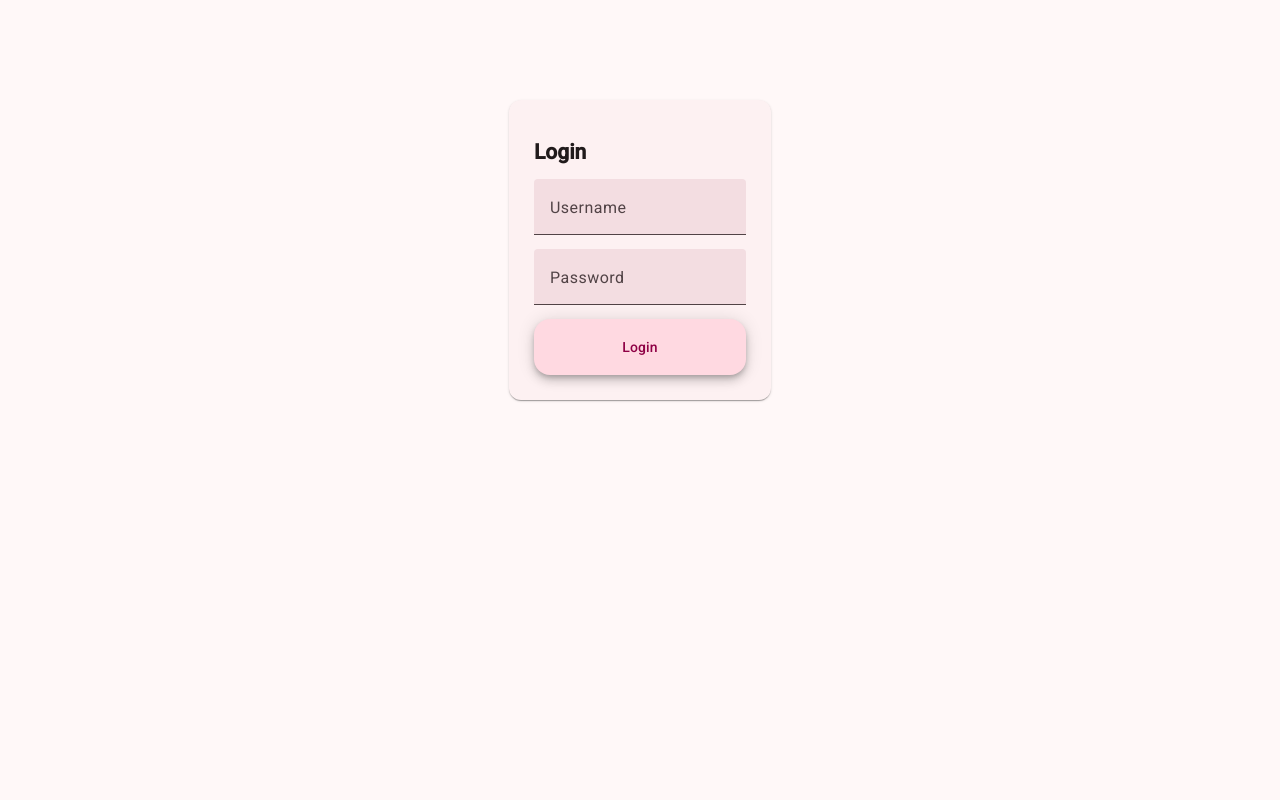
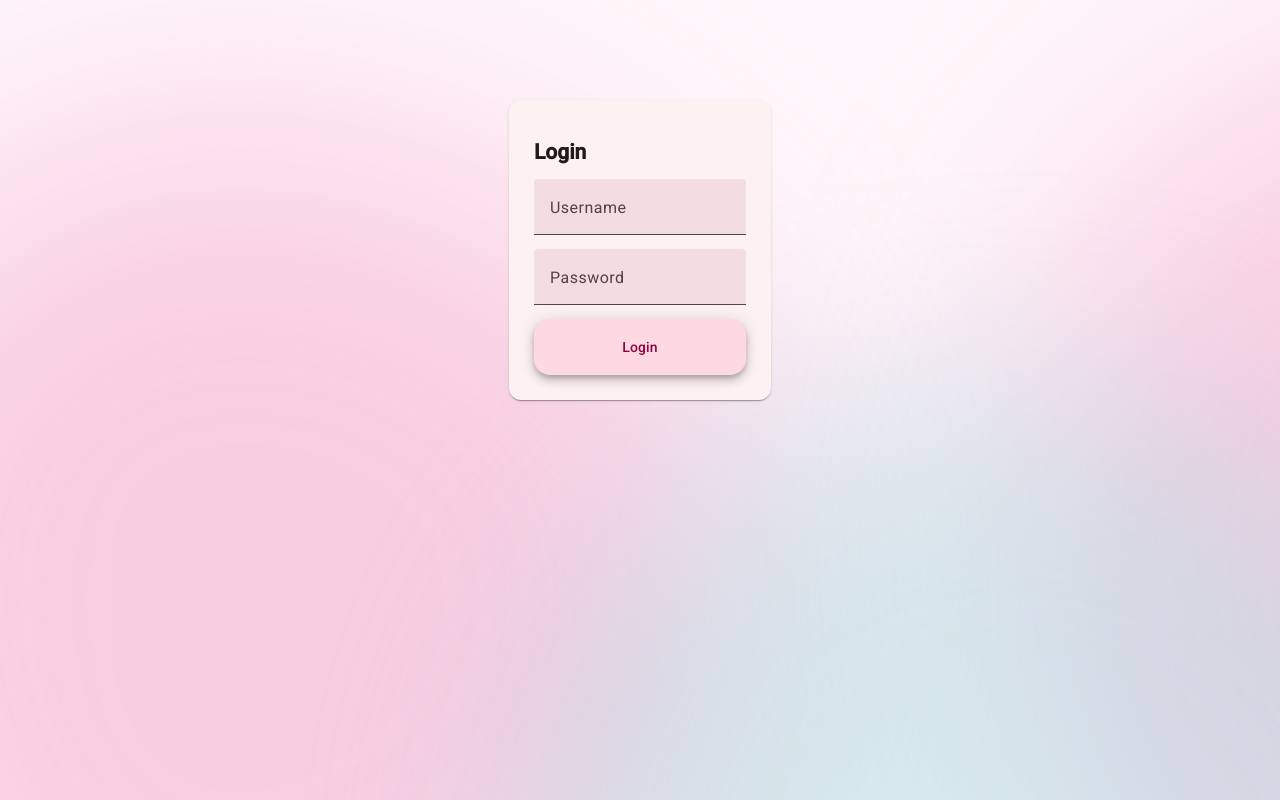
Before and after one commit to Chgv99/y-webapp, an Angular app: page /login in a window 1280 px wide. Built offline with nearby package versions, Linux system fonts and the light colour scheme.

Commit message:
Add blob background component

```diff
--- /dev/null
+++ b/src/app/blob-background/blob-background.html
@@ -0,0 +1,5 @@
+<div class="blobs">
+    <span class="blob blob-1"></span>
+    <span class="blob blob-2"></span>
+    <span class="blob blob-3"></span>
+</div>
--- /dev/null
+++ b/src/app/blob-background/blob-background.scss
@@ -0,0 +1,102 @@
+// .bg-blobs {
+//   position: absolute;
+//   inset: 0;
+//   z-index: 0;
+// }
+
+// .blob {
+//   position: absolute;
+//   width: 500px;
+//   height: 500px;
+//   border-radius: 50%;
+//   filter: blur(120px);
+//   opacity: 0.4;
+// }
+
+// /* individual blobs */
+// .blob-1 {
+//   background: #14BDEB; /* cyan */
+//   top: -80px;
+//   left: -80px;
+// }
+
+// .blob-2 {
+//   background: #14BDEB; /* cyan */
+//   bottom: -120px;
+//   right: -60px;
+// }
+
+// .blob-3 {
+//   background: #f472b6; /* pink */
+//   top: 40%;
+//   left: 60%;
+// }
+
+:host {
+  position: absolute;
+  inset: 0;
+  overflow: hidden;
+  z-index: 0;
+  pointer-events: none;
+}
+
+.blobs {
+  position: absolute;
+  inset: 0;
+}
+
+/* Base blob */
+.blob {
+  position: absolute;
+  width: 1000px;
+  height: 1000px;
+  opacity: 0.4;
+  filter: blur(120px);
+  animation: float 18s ease-in-out infinite,
+             breathe 8s ease-in-out infinite;
+}
+
+.blob-1 {
+  background: #ee8fbc;
+  top: 18%;
+  left: -20%;
+  // width: 750px;
+  // height: 750px;
+}
+
+.blob-2 {
+  background: #ee8fbc;
+  top: 12%;
+  left: 75%;
+  animation-delay: -6s;
+}
+
+.blob-3 {
+  background: #9edfe3;
+  top: 48%;
+  left: 40%;
+  animation-delay: -12s;
+}
+
+/* Slow movement */
+@keyframes float {
+  0%   { transform: translate(0, 0); }
+  50%  { transform: translate(60px, -40px); }
+  100% { transform: translate(0, 0); }
+}
+
+/* Organic breathing */
+@keyframes breathe {
+  0% {
+    border-radius: 50%;
+    filter: blur(100px);
+  }
+  50% {
+    border-radius: 42% 58% 60% 40% / 45% 45% 55% 55%;
+    filter: blur(140px);
+  }
+  100% {
+    border-radius: 50%;
+    filter: blur(100px);
+  }
+}
--- a/src/app/login-form/login-form.html
+++ b/src/app/login-form/login-form.html
@@ -1,3 +1,5 @@
+<app-blob-background></app-blob-background>
+
 <main class="centered">
     <mat-card>
         <mat-card-header>
--- a/src/app/login-form/login-form.ts
+++ b/src/app/login-form/login-form.ts
@@ -8,10 +8,11 @@ import { MatFormFieldModule } from '@angular/material/form-field';
 import { MatInputModule } from '@angular/material/input';
 import { Feed } from "../home/feed/feed";
 import { MatCardModule } from '@angular/material/card';
+import { BlobBackground } from '../blob-background/blob-background';
 
 @Component({
   selector: 'app-login-form',
-  imports: [FormsModule, MatCardModule, MatButtonModule, MatFormFieldModule, MatInputModule],
+  imports: [FormsModule, MatCardModule, MatButtonModule, MatFormFieldModule, MatInputModule, BlobBackground],
   templateUrl: './login-form.html',
   styleUrl: './login-form.scss',
 })
--- a/src/styles.scss
+++ b/src/styles.scss
@@ -26,7 +26,8 @@ body {
   // Set a default background, font and text colors for the application using
   // Angular Material's system-level CSS variables. Learn more about these
   // variables at https://material.angular.dev/guide/system-variables
-  background-color: var(--mat-sys-surface);
+  // background-color: var(--mat-sys-surface);
+  background-color: #fff7fb;
   color: var(--mat-sys-on-surface);
   font: var(--mat-sys-body-medium);
 
```
Also changed, not shown: src/app/blob-background/blob-background.ts (added, +11 -0 lines), 1 other file (tests, documents, lock files or other folders).
